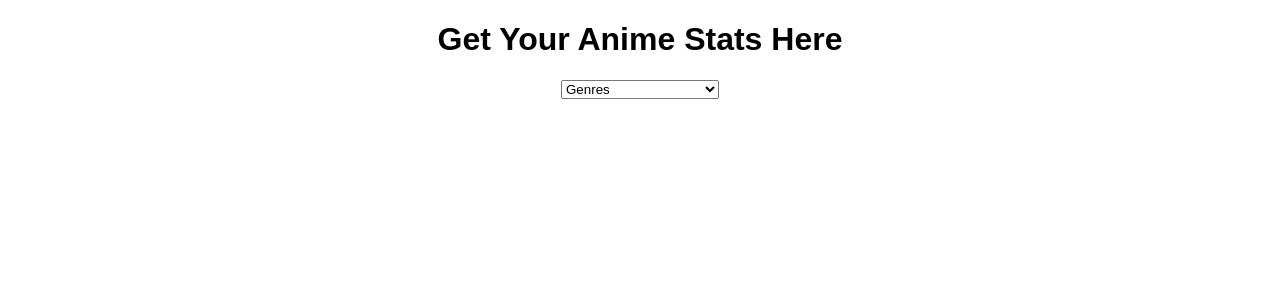
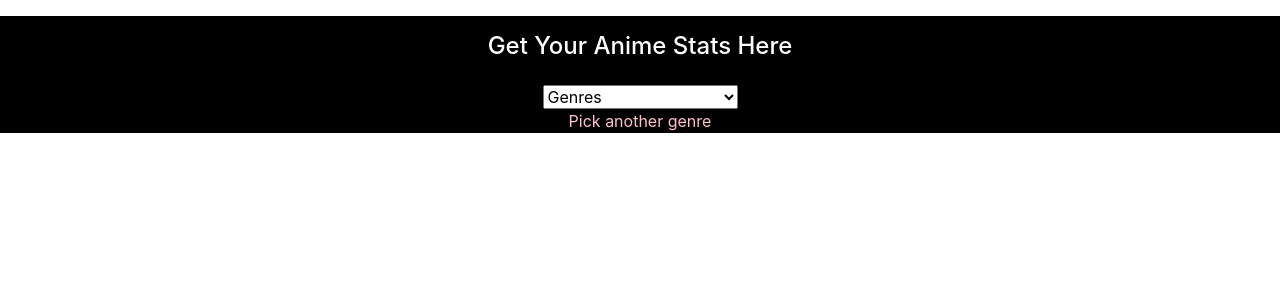
Before and after one commit to eclecticexistential/CLReactProject, a React (Create React App) app: page / in a window 1280 px wide. Shown: the top 300 px of the page. Built offline with nearby package versions, Linux system fonts and the light colour scheme.

Commit message:
Restructed app. Dropdown is now encapsulated and passes fetch data back to app where the information is saved in state and passed to results.

```diff
--- a/package.json
+++ b/package.json
@@ -3,9 +3,13 @@
   "version": "0.1.0",
   "private": true,
   "devDependencies": {
-    "react-scripts": "1.1.5"
+    "css-loader": "^1.0.0",
+    "react-scripts": "1.1.5",
+    "style-loader": "^0.23.0"
   },
   "dependencies": {
+    "bootstrap": "^4.1.3",
+    "jquery": "^3.3.1",
     "react": "^16.5.2",
     "react-dom": "^16.5.2"
   },
--- a/src/App.css
+++ b/src/App.css
@@ -1,10 +1,6 @@
 .App {
   text-align: center;
-}
-
-.App-logo {
-  animation: App-logo-spin infinite 20s linear;
-  height: 80px;
+  background-color: #000;
 }
 
 .App-header {
@@ -16,6 +12,7 @@
 
 .App-title {
   font-size: 1.5em;
+  color: #FFF;
 }
 
 .App-intro {
@@ -26,3 +23,7 @@
   from { transform: rotate(0deg); }
   to { transform: rotate(360deg); }
 }
+
+.pink{
+	color: pink;
+}
--- a/src/App.js
+++ b/src/App.js
@@ -1,5 +1,7 @@
 import React, { Component } from 'react';
 import Results from './Components/Results';
+
+import Dropdown from './Components/Dropdown';
 import './App.css';
 
 class App extends Component {
@@ -7,53 +9,22 @@ class App extends Component {
 		super();
 		this.state = {
 			Animes:[],
-			pickedGenre: '',
-			Genres:[
-			{genre: "Comedy"},{genre:"Fantasy"},{genre:"Romance"},{genre:"Action"},{genre:"School Life"},{genre:"Tragedy"},{genre:"Adventure"},{genre:"Shoujo Ai"},
-			{genre:"Daily Life"},{genre:"Science Fiction"},{genre:"Yaoi"},{genre:"Sports"},{genre:"Japan"},{genre:"Earth"},{genre:"Thriller"},{genre:"Historical"},{genre:"Present"},
-			{genre:"Mystery"},{genre:"Asia"},{genre:"Harem"},{genre:"Magic"},{genre:"Kids"},{genre:"Horror"},{genre:"Mecha"},{genre:"Music"},{genre:"Psychological"},
-			{genre:"Super Power"},{genre:"Shounen Ai"},{genre:"Martial Arts"},{genre:"Demon"},{genre:"Military"},{genre:"Plot Continuity"},{genre:"Motorsport"},{genre:"Fantasy World"},
-			{genre:"Parody"},{genre:"Violence"},{genre:"Space"},{genre:"Future"},{genre:"Contemporary Fantasy"},{genre:"Past"}
-			]
+			picked:false
 		}
 	}
 
-	getAnimeCat = (genre) => {
-		const url = 'https://kitsu.io/api/edge/anime?filter[genres]=' + genre;
-		fetch(url)
-		.then(res => res.json())
-		.then(responseData => {
-			this.setState({Animes: responseData.data});
-		})
-		.catch(error => {
-			console.log('Error fetching data', error);
-		});
-	}
-
-	onGenreChange = e => {
-		this.setState({pickedGenre: e.target.value});
-		this.getAnimeCat(e.target.value);
+	addAnimeInfo = (animes) => {
+		this.setState({Animes: animes})
+		this.setState({picked: true})
 	}
 
   render() {
-	  const orderedList = this.state.Genres;
     return (
-      <div className="App">
-        <h1>Get Your Anime Stats Here</h1>
-		<select
-			id="genres"
-			value={this.state.pickedGenre}
-			onChange={this.onGenreChange}
-			>
-			<option value="">Genres</option>
-			{orderedList.map((item, key) =>
-			<option key={key} value={item.genre}>
-				{item.genre}
-				</option>
-			)}
-			</select>
-			<Results animeList={this.state.Animes}/>
-      </div>
+		  <div className="App my-3">
+			<h1 className="App-title p-3">Get Your Anime Stats Here</h1>
+			<Dropdown addAnimeInfo={this.addAnimeInfo}/>
+			{this.state.picked ? <Results animeList={this.state.Animes}/> : <p className='pink'>Pick another genre</p>}
+		  </div>
     );
   }
 }
--- a/src/Components/Anime.js
+++ b/src/Components/Anime.js
@@ -1,9 +1,9 @@
 import React from 'react';
 
 const Anime = props => (
-	<div>
-		<h2>{props.title}</h2>
-		<img src={props.img} alt={props.title} />
+	<div className="App-title col-3 m-5 p-3">
+		<h5>{props.title}</h5>
+		<img className="img-responsive" src={props.img} alt={props.title} />
 		<p>{props.synopsis}</p>
 	</div>
 )
--- a/src/Components/Dropdown.js
+++ b/src/Components/Dropdown.js
@@ -1,8 +1,8 @@
 import React, {Component} from 'react';
 
 class Dropdown extends Component {
-	constructor(props){
-		super(props);
+	constructor(){
+		super();
 	this.state = {
 		pickedGenre: '',
 		Genres:[
@@ -14,15 +14,18 @@ class Dropdown extends Component {
 		]
 	};
 	}
+
+	addAnimeInfo = (info) => {
+		this.props.addAnimeInfo(info)
+	}
+
 	getAnimeCat = (genre) => {
 		const url = 'https://kitsu.io/api/edge/anime?filter[genres]=' + genre;
-		const animeList = this.props.animeList;
 		fetch(url)
 		.then(res => res.json())
-		.then(responseData => responseData.data.map(anime => {
-			return animeList.push(anime.attributes);
+		.then(responseData => {
+			this.addAnimeInfo(responseData)
 		})
-		)
 		.catch(error => {
 			console.log('Error fetching data', error);
 		});
--- a/src/Components/Results.js
+++ b/src/Components/Results.js
@@ -2,10 +2,10 @@ import React from 'react';
 import Anime from './Anime';
 
 const Results = props => {
-	let newAnime = props.animeList.map(anime => anime.attributes)
+	let newAnime = props.animeList.data.map(anime => anime.attributes) //remove delete entries
 	return (
-	<div>
-	{newAnime.map((animes, key) => <Anime key={key} title={animes.canonicalTitle} img={animes.posterImage.medium} synopsis={animes.synopsis}/>)}
+	<div className='App row'>
+		{newAnime.map((animes, key) => <Anime key={key} title={animes.canonicalTitle} img={animes.posterImage ? animes.posterImage.medium : ''} synopsis={animes.synopsis}/>)}
 	</div>
 	)
 }
--- a/src/index.js
+++ b/src/index.js
@@ -3,6 +3,7 @@ import ReactDOM from 'react-dom';
 import './index.css';
 import App from './App';
 import registerServiceWorker from './registerServiceWorker';
+import '../node_modules/bootstrap/dist/css/bootstrap.min.css';
 
 ReactDOM.render(<App />, document.getElementById('root'));
 registerServiceWorker();
```
Also changed, not shown: src/index.css (line endings or trailing spaces), 1 other file (tests, documents, lock files or other folders).
